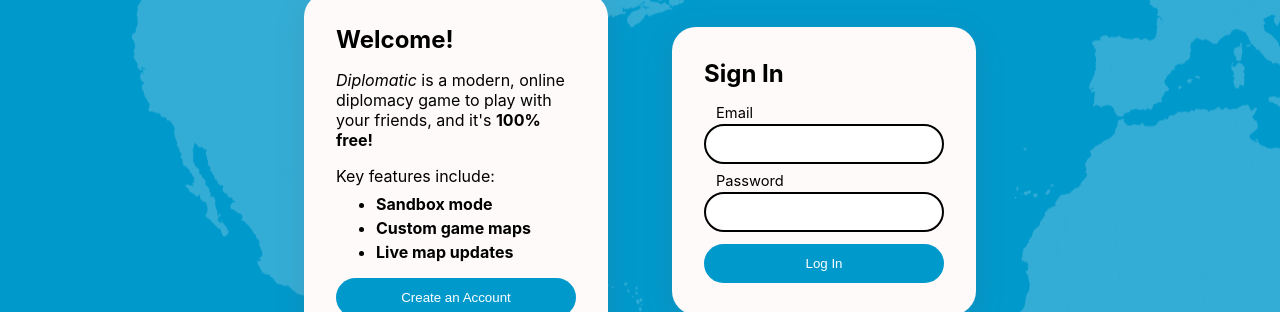
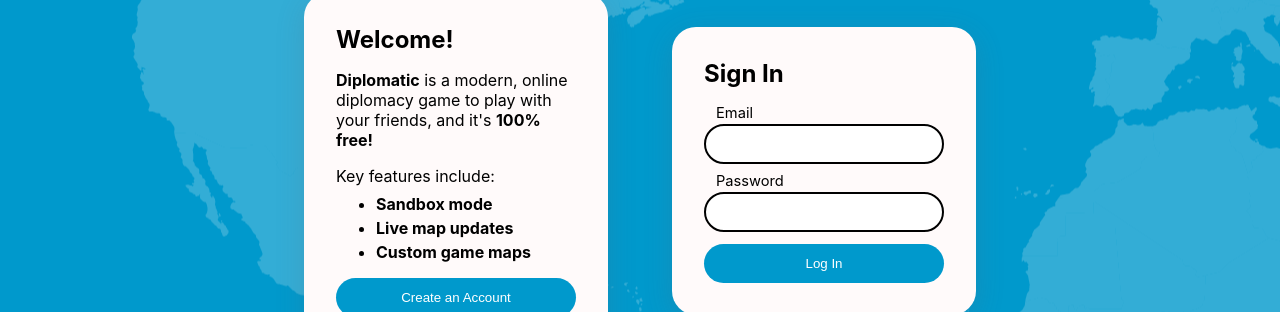
Before and after one commit to Ezequiel-GM/diplomacy, a React (Create React App) app: page /login in a window 1280 px wide. Shown: the part 229-541 px from the top of the page. Built offline with nearby package versions, Linux system fonts and the light colour scheme.

Commit message:
welcome card edits

```diff
--- a/src/components/login/WelcomeCard.tsx
+++ b/src/components/login/WelcomeCard.tsx
@@ -20,7 +20,7 @@
     <Card width={240}>
       <Heading1>Welcome!</Heading1>
       <Paragraph>
-        <i>Diplomatic</i> is a modern, online diplomacy game to play with your
+        <b>Diplomatic</b> is a modern, online diplomacy game to play with your
         friends, and it's <strong>100% free!</strong>
       </Paragraph>
       <Paragraph>Key features include:</Paragraph>
@@ -29,10 +29,10 @@
           <b>Sandbox mode</b>
         </ListItem>
         <ListItem>
-          <b>Custom game maps</b>
+          <b>Live map updates</b>
         </ListItem>
         <ListItem>
-          <b>Live map updates</b>
+          <b>Custom game maps</b>
         </ListItem>
       </UnorderedList>
       <TextButton width="100%">Create an Account</TextButton>
```
